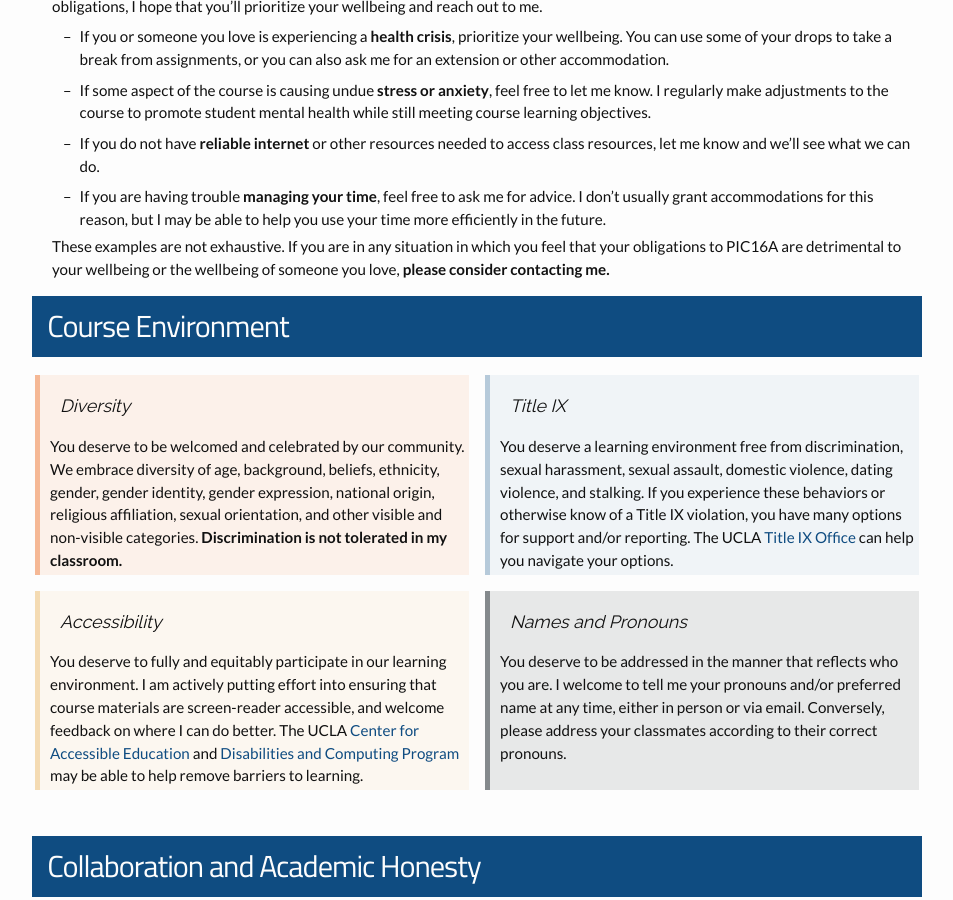
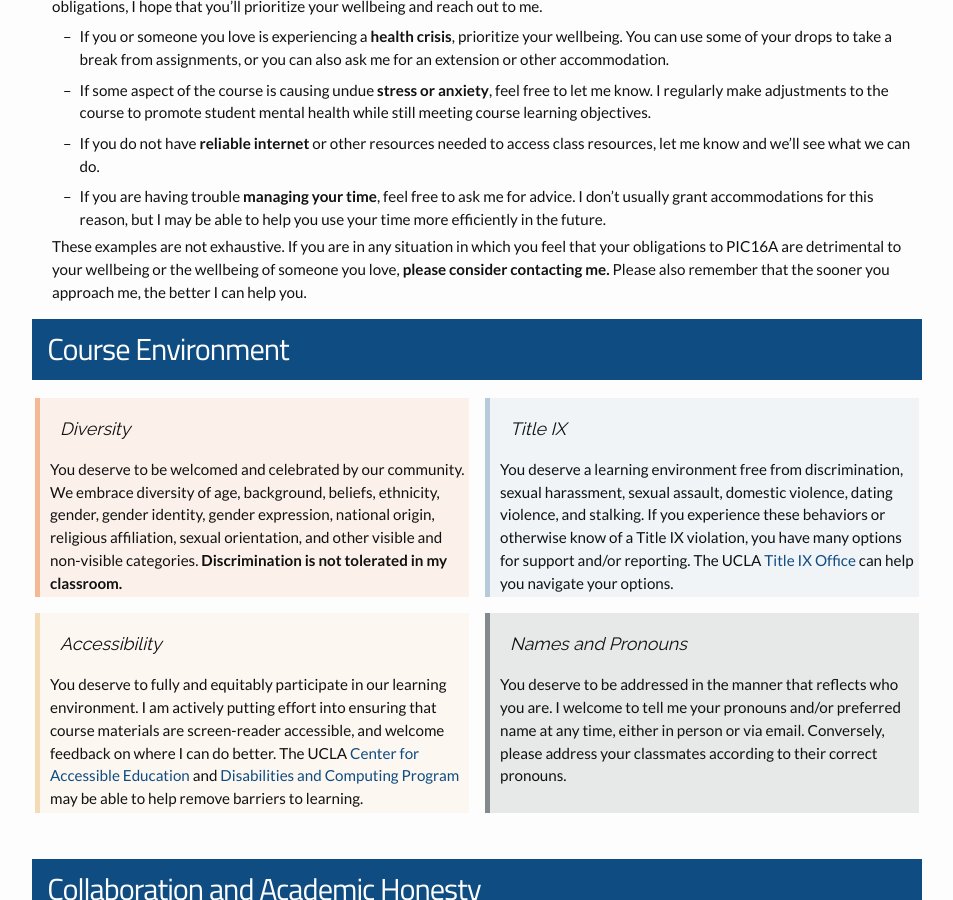
Before and after one commit to PhilChodrow/PIC16A, a Jekyll site: the page built from syllabus.md, in a window 1280 px wide and 900 px high, scrolled down 8958 px. Shown: the whole window, without its empty margins (163-1116 px from the left). Built offline with Jekyll 4.4.1, drawn with Linux system fonts in a browser that asks for light colours; nearby versions of some CDN libraries.

Commit message:
Update syllabus.md

```diff
--- a/syllabus.md
+++ b/syllabus.md
@@ -304,7 +304,7 @@ If your wellbeing comes into conflict with the course obligations, I hope that y
 - If you are having trouble **managing your time**, feel free to ask me for advice. I don't usually grant accommodations for this reason, but I may be able to help you use your time more efficiently in the future.
 
 
-These examples are not exhaustive. If you are in any situation in which you feel that your obligations to PIC16A are detrimental to your wellbeing or the wellbeing of someone you love, **please consider contacting me.**
+These examples are not exhaustive. If you are in any situation in which you feel that your obligations to PIC16A are detrimental to your wellbeing or the wellbeing of someone you love, **please consider contacting me.** Please also remember that the sooner you approach me, the better I can help you.
 
 
 
```
